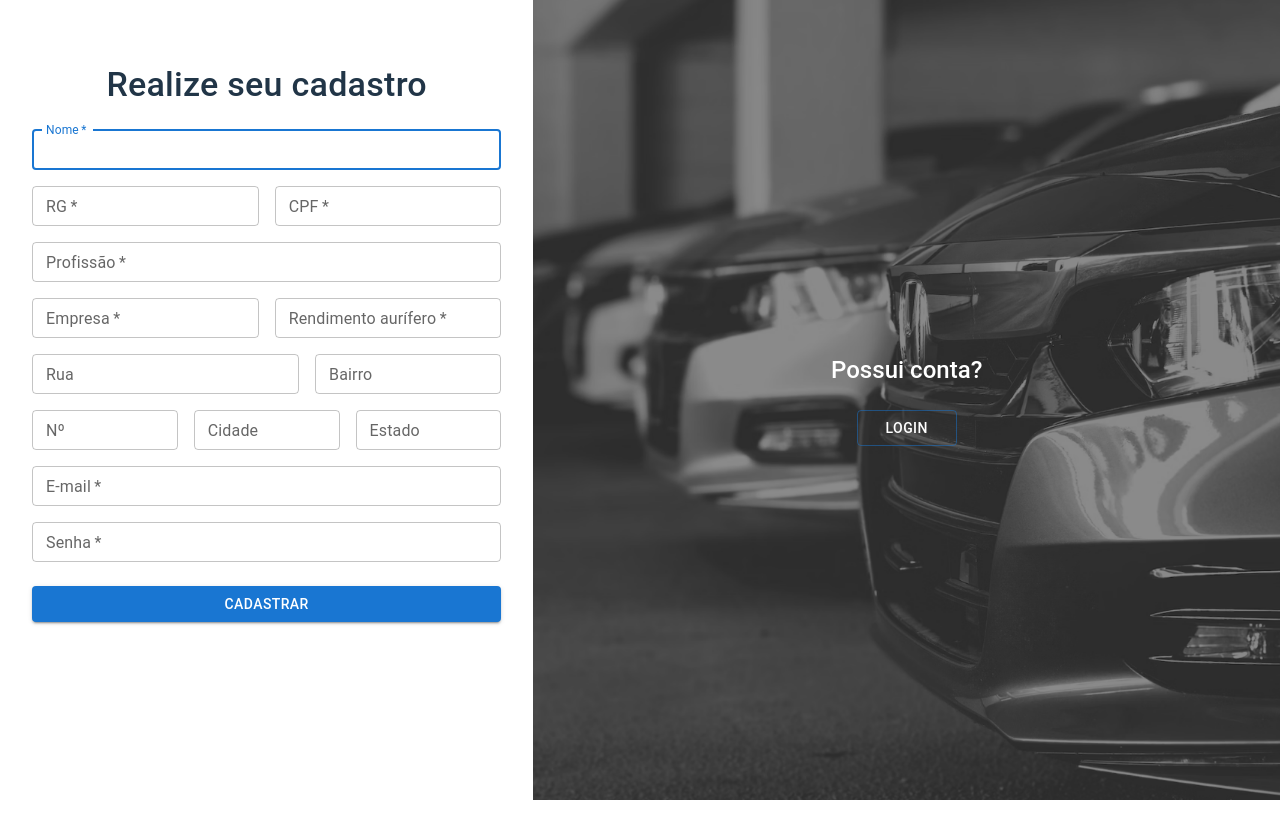
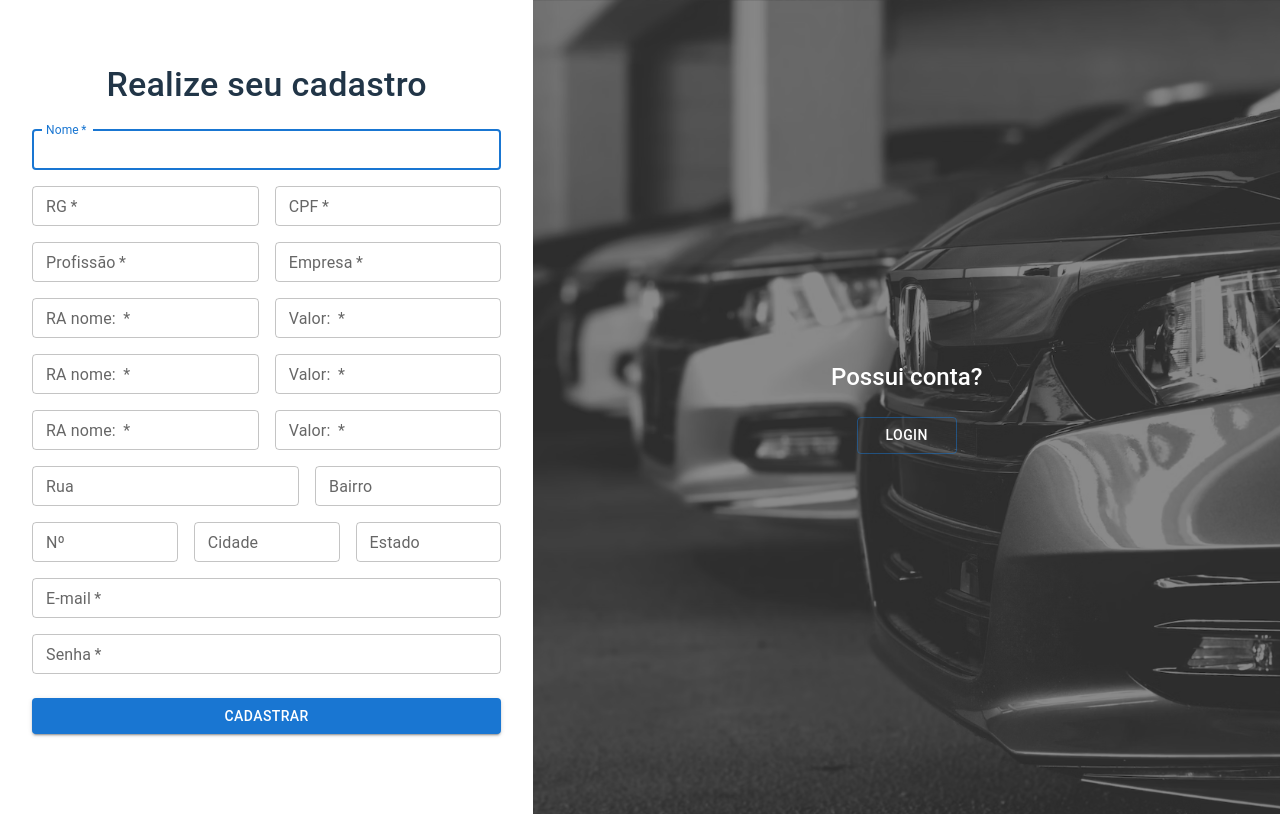
Before and after one commit to henriquegrissi/LDS---Lab-2, a React (Vite) app in the folder implementacao/lab2_gestao_automoveis/view/: page /cliente/cadastro in a window 1280 px wide. Built offline with nearby package versions, Linux system fonts and the light colour scheme.

Commit message:
cariaveis de estado

```diff
--- a/implementacao/lab2_gestao_automoveis/view/src/components/cadastroUsuarioC/index.jsx
+++ b/implementacao/lab2_gestao_automoveis/view/src/components/cadastroUsuarioC/index.jsx
@@ -3,42 +3,32 @@ import { Box } from "@mui/system"
 import {Button} from '@mui/material';
 import { Grid, TextField} from "@mui/material";
 import fotoDeFundo from '../../assets/fundoCarro.png'
+import { useState } from 'react'
 
 
 export const CadastroCliente = () => {
-     /*const [usuario, setUsuario] = useState({
-      nome: '',
-      rg: '',
-      cpf: '',
-      profissao: '',
-      rendimento: '',
-      rua: '',
-      bairro: '',
-      numero: '',
-      cidade: '',
-      estado: '',
-      email: '',
-      password: '',
 
-    });
+  const [nome, setNome] = useState('');
+  const [rg, setRg] = useState('');
+  const [cpf, setCpf] = useState('');
+  const [profissao, setProfissao] = useState('');
+  const [empresa, setEmpresa] = useState('');
+  const [r1, setR1] = useState('');
+  const [r2, setR2] = useState('');
+  const [r3, setR3] = useState('');
+  const [v1, setV1] = useState('');
+  const [v2, setV2] = useState('');
+  const [v3, setV3] = useState('');
+  const [rua, setRua] = useState('');
+  const [bairro, setBairro] = useState('');
+  const [numero, setNumero] = useState('');
+  const [cidade, setCidade] = useState('');
+  const [estado, setEstado] = useState('');
+  const [email, setEmail] = useState('');
+  const [password, setPassword] = useState('');
 
-    const handleChange = (event) => {
-      setUsuario({
-        ...usuario,
-        [event.target.name]: event.target.value
-        [event.target.rg]: event.target.value
-        [event.target.cpf]: event.target.value
-        [event.target.profissao]: event.target.value
-        [event.target.rendimento]: event.target.value
-        [event.target.rua]: event.target.value
-        [event.target.bairro]: event.target.value
-        [event.target.numero]: event.target.value
-        [event.target.cidade]: event.target.value
-        [event.target.estado]: event.target.value
-        [event.target.email]: event.target.value
-        [event.target.password]: event.target.value
-      });
-    };*/
+
+
 
 
 
@@ -65,6 +55,8 @@ export const CadastroCliente = () => {
                 label="Nome"
                 size="small"
                 autoFocus
+                value={nome}
+                onChange={(e) => setNome(e.target.value)}
               />
             </Grid>
             <Grid item xs={12} sm={6}>
@@ -76,6 +68,8 @@ export const CadastroCliente = () => {
                 type="number"
                 id="RG"
                 size="small"
+                value={rg}
+                onChange={(e) => setRg(e.target.value)}
               />
             </Grid>
             <Grid item xs={12} sm={6}>
@@ -87,9 +81,11 @@ export const CadastroCliente = () => {
                 type="number"
                 id="CPF"
                 size="small"
+                value={cpf}
+                onChange={(e) => setCpf(e.target.value)}
               />
             </Grid>
-              <Grid item xs={12} >
+            <Grid item xs={6} >
               <TextField
                 required
                 fullWidth
@@ -98,6 +94,8 @@ export const CadastroCliente = () => {
                 type="text"
                 id="profissao"
                 size="small"
+                value={profissao}
+                onChange={(e) => setProfissao(e.target.value)}
               />
             </Grid>
             <Grid item xs={12} sm={6}>
@@ -109,17 +107,85 @@ export const CadastroCliente = () => {
                 type="text"
                 id="empresa"
                 size="small"
+                value={empresa}
+                onChange={(e) => setEmpresa(e.target.value)}
               />
             </Grid>
             <Grid item xs={12} sm={6}>
               <TextField
                 required
                 fullWidth
-                  name="empresa"
-                  label="Rendimento aurífero"
-                  type="Amount"
-                  id="empresa"
+                name="ra1"
+                label="RA nome: "
+                type="text"
+                id="ra1"
                 size="small"
+                value={r1}
+                onChange={(e) => setR1(e.target.value)}
+              />
+            </Grid>
+            <Grid item xs={12} sm={6}>
+              <TextField
+                required
+                fullWidth
+                name="valor1"
+                label="Valor: "
+                type="number"
+                id="valor1"
+                size="small"
+                value={v1}
+                onChange={(e) => setV1(e.target.value)}
+              />
+            </Grid><Grid item xs={12} sm={6}>
+              <TextField
+                required
+                fullWidth
+                name="ra2"
+                label="RA nome: "
+                type="text"
+                id="ra2"
+                size="small"
+                value={r2}
+                onChange={(e) => setR2(e.target.value)}
+              />
+            </Grid>
+            <Grid item xs={12} sm={6}>
+              <TextField
+                required
+                fullWidth
+                name="valor2"
+                label="Valor: "
+                type="number"
+                id="valor2"
+                size="small"
+                value={v2}
+                onChange={(e) => setV2(e.target.value)}
+              />
+            </Grid>
+            <Grid item xs={12} sm={6}>
+              <TextField
+                required
+                fullWidth
+                name="ra3"
+                label="RA nome: "
+                type="text"
+                id="ra3"
+                size="small"
+                value={r3}
+                onChange={(e) => setR3(e.target.value)}
+              />
+            </Grid>
+            <Grid item xs={12} sm={6}>
+              <TextField
+                required
+                fullWidth
+                name="valor3"
+                label="Valor: "
+                type="number"
+                id="valor3"
+                size="small"
+                value={v3}
+                onChange={(e) => setV3(e.target.value)}
               />
             </Grid>
             <Grid item xs={12} sm={7}>
@@ -130,6 +196,8 @@ export const CadastroCliente = () => {
                 type="text"
                 id="rua"
                 size="small"
+                value={rua}
+                onChange={(e) => setRua(e.target.value)}
               />
             </Grid>
             <Grid item xs={12} sm={5}>
@@ -140,6 +208,8 @@ export const CadastroCliente = () => {
                 type="text"
                 id="bairro"
                 size="small"
+                value={bairro}
+                onChange={(e) => setBairro(e.target.value)}
               />
             </Grid>
             <Grid item xs={12} sm={4}>
@@ -150,6 +220,8 @@ export const CadastroCliente = () => {
                 type="number"
                 id="numero"
                 size="small"
+                value={numero}
+                onChange={(e) => setNumero(e.target.value)}
               />
             </Grid>
             <Grid item xs={12} sm={4}>
@@ -160,6 +232,8 @@ export const CadastroCliente = () => {
                 type="text"
                 id="cidade"
                 size="small"
+                value={cidade}
+                onChange={(e) => setCidade(e.target.value)}
               />
             </Grid>
             <Grid item xs={12} sm={4}>
@@ -170,6 +244,8 @@ export const CadastroCliente = () => {
                 type="text"
                 id="estado"
                 size="small"
+                value={estado}
+                onChange={(e) => setEstado(e.target.value)}
               />
             </Grid>
             <Grid item xs={12}>
@@ -181,6 +257,8 @@ export const CadastroCliente = () => {
                 type="text"
                 id="email"
                 size="small"
+                value={email}
+                onChange={(e) => setEmail(e.target.value)}
               />
             </Grid>
 
@@ -193,6 +271,8 @@ export const CadastroCliente = () => {
                 type="password"
                 id="password"
                 size="small"
+                value={password}
+                onChange={(e) => setPassword(e.target.value)}
               />
             </Grid>
           </Grid>
--- a/implementacao/lab2_gestao_automoveis/view/src/components/login/index.jsx
+++ b/implementacao/lab2_gestao_automoveis/view/src/components/login/index.jsx
@@ -3,25 +3,11 @@ import { Box } from "@mui/system"
 import {Button} from '@mui/material';
 import { Grid, TextField} from "@mui/material";
 import fotoDeFundo from '../../assets/fundoCarro.png'
-
+import { useState } from 'react'
 
 export const Login = () => {
-    /*const [usuario, setUsuario] = useState({
-      login: '',
-      senha: '',
-    });
-
-    const handleChange = (event) => {
-      setUsuario({
-        ...usuario,
-        [event.target.login]: event.target.value
-        [event.target.rua]: event.target.value
-
-        [event.target.senha]: event.target.value
-        [event.target.tipo]: event.target.value
-      });
-    };*/
-
+    const [email, setEmail] = useState('');
+    const [password, setPassword] = useState('');
 
 
 
@@ -73,6 +59,8 @@ export const Login = () => {
                     type="text"
                     id="email"
                     size="small"
+                    value={email}
+                    onChange={(e) => setEmail(e.target.value)}
                     />
                 </Grid>
 
@@ -85,6 +73,8 @@ export const Login = () => {
                     type="password"
                     id="password"
                     size="small"
+                    value={password}
+                    onChange={(e) => setPassword(e.target.value)}
                     />
                 </Grid>
                 </Grid>
```
Also changed, not shown: implementacao/lab2_gestao_automoveis/view/src/components/cadastroUsuarioA/index.jsx (+28 -28 lines). Lines whose indentation alone changed are shown as unchanged.
